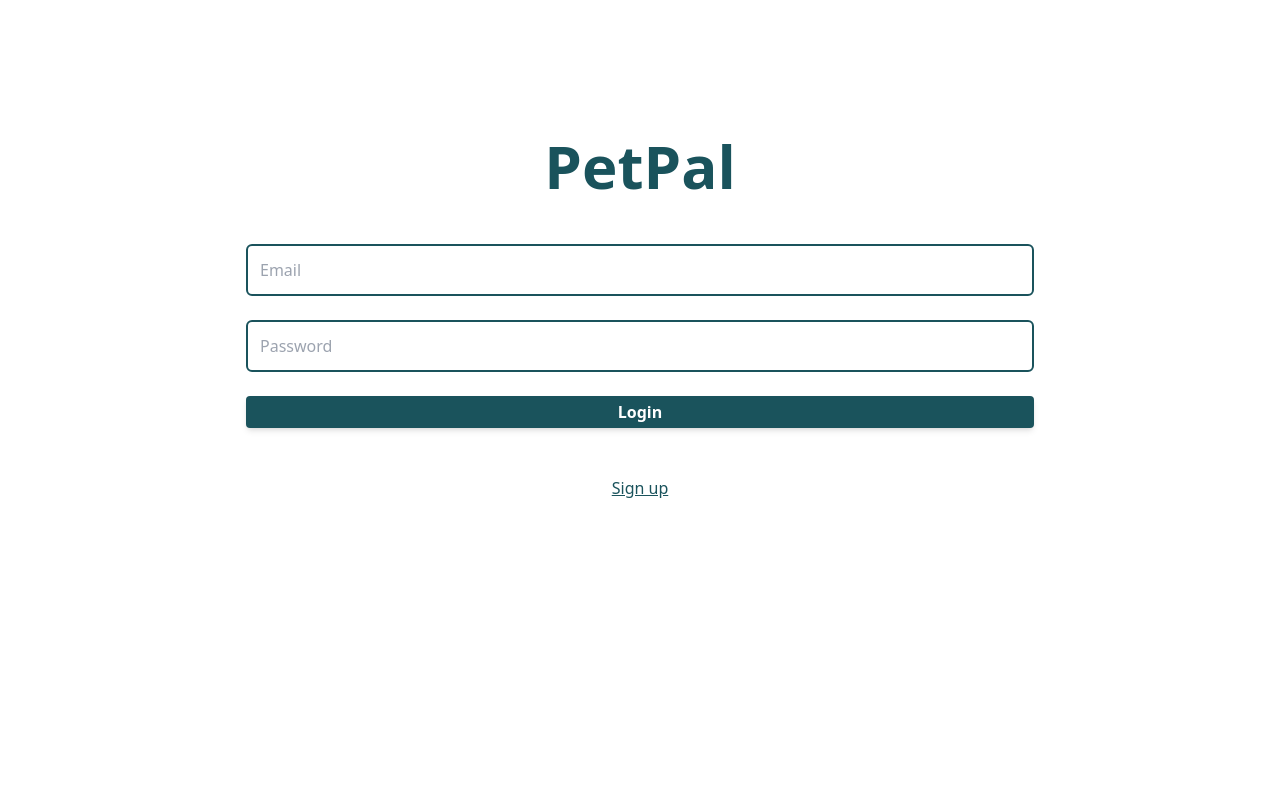
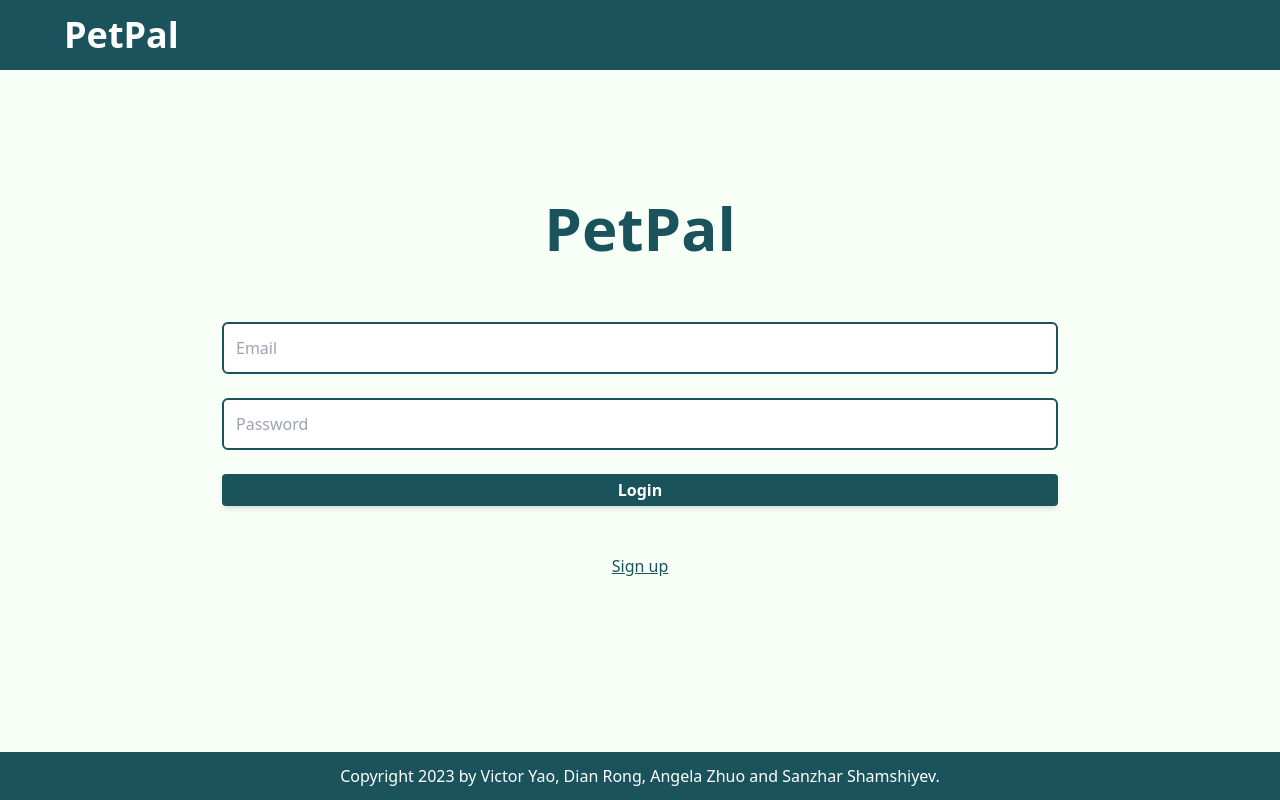
Before and after one commit to SanzSS/PetPal, a React (Create React App) app in the folder frontend/petpal/: page /login in a window 1280 px wide. Built offline with nearby package versions, Linux system fonts and the light colour scheme; sample sign-in values are in the browser's storage.

Commit message:
added header and footer to login and signup pages

```diff
--- a/frontend/petpal/src/components/Layout/index.jsx
+++ b/frontend/petpal/src/components/Layout/index.jsx
@@ -22,10 +22,6 @@ const Layout = () => {
             }
         }
     }, [token]);
-
-    useEffect(() => {
-        console.log(userType); // either 'seeker', 'shelter', or ''
-    }, [userType]);
 
     return <body className="min-h-screen bg-blue1 flex flex-col">
         <div className="flex-1">
--- a/frontend/petpal/src/contexts/TokenContext.jsx
+++ b/frontend/petpal/src/contexts/TokenContext.jsx
@@ -16,7 +16,7 @@ export const TokenProvider = ({ children }) => {
         localStorage.setItem('token',token);
       } else {
         localStorage.removeItem('token');
-        navigate('/');
+        navigate('/login');
       }
     }, [token]);
 
--- a/frontend/petpal/src/index.js
+++ b/frontend/petpal/src/index.js
@@ -6,9 +6,7 @@ import reportWebVitals from './reportWebVitals';
 
 const root = ReactDOM.createRoot(document.getElementById('root'));
 root.render(
-  <React.StrictMode>
-    <App />
-  </React.StrictMode>
+  <App />
 );
 
 // If you want to start measuring performance in your app, pass a function
--- a/frontend/petpal/src/pages/Login/index.jsx
+++ b/frontend/petpal/src/pages/Login/index.jsx
@@ -116,12 +116,17 @@ const Login = () => {
     };
 
     return <>
-        <main className="flex flex-col justify-center items-center mt-8">
-          <div className="grid grid-cols-1 w-10/12 xl:w-3/4 2xl:w-2/4 max-w-[836px] p-6" id="content">
-            <h1 id="website-name" className="text-blue3 font-bold text-6xl pt-20 text-center">PetPal</h1>
-            <br/>
-            <br/>
-            <form onSubmit={login}>
+        <body className="min-h-screen bg-blue1 flex flex-col">
+            <div className="flex-1">
+                <header>
+                    {/* Navigation Bar */}
+                    <nav className="flex bg-blue3 h-[70px] text-white justify-between items-center px-16">
+                        <h1 className="text-4xl text-white font-extrabold">PetPal</h1>
+                    </nav>
+                </header>
+                <main className="flex flex-col justify-center items-center pb-16 mt-12">
+                    <h1 id="website-name" className="text-blue3 font-bold text-6xl pt-20 text-center mb-16">PetPal</h1>
+                    <form onSubmit={login} className="w-10/12 max-w-[836px]">
                         <input type="email" id="form-email" name="email" placeholder="Email" onChange={handleInputChange} className="p-3 border-solid text-blue3 border-blue3 border-2 rounded-md w-full" required/>
                         <p className="error">{formErrors.email}</p>
                         <br/>
@@ -135,8 +140,12 @@ const Login = () => {
                     </form>
                     <br></br>
                     <Link to="/signup" className="text-blue3 text-base underline mb-20 text-center">Sign up</ Link>
+                </main>
             </div>
-      </main>
+            <footer className="flex w-full bg-blue3 text-white h-[3rem] justify-center items-center">
+                <p className="text-center">Copyright 2023 by Victor Yao, Dian Rong, Angela Zhuo and Sanzhar Shamshiyev.</p>
+            </footer>
+        </body>
     </>
 }
 
--- a/frontend/petpal/src/pages/PetDetail/index.jsx
+++ b/frontend/petpal/src/pages/PetDetail/index.jsx
@@ -4,6 +4,7 @@ import { Link } from 'react-router-dom'
 import { fetchWithAuthorization } from '../../fetch';
 import { useAuth } from '../../contexts/TokenContext';
 import { jwtDecode } from "jwt-decode";
+import { useUserType } from '../../contexts/UserTypeContext';
 
 const PetDetail = () => {
     const [ listing, setListing ] = useState({});
@@ -15,6 +16,7 @@ const PetDetail = () => {
     const navigate = useNavigate();
 
     const { token } = useAuth();
+    const { userType } = useUserType();
 
     useEffect(() => {
         if (token) {
@@ -147,9 +149,9 @@ const PetDetail = () => {
                     <h2 className="font-bold">Listing Date</h2>
                     <p>{formattedDate}</p>
                 </div>
-                <div className="flex justify-center">
+                { userType === 'seeker' ? <div className="flex justify-center">
                     <button className="button w-1/2" onClick={handleApply}>Apply</button>
-                </div>
+                </div>: <></>}
             </div>
         </main>
     </>
--- a/frontend/petpal/src/pages/Signup/index.jsx
+++ b/frontend/petpal/src/pages/Signup/index.jsx
@@ -105,7 +105,7 @@ const Signup = () => {
         if (validate_form()) {
             try {
                 await axios.post('http://127.0.0.1:8000/accounts/', toSend);
-                navigate("/");
+                navigate("/login");
             } catch (error) {
                 console.error(error)
                 if (error.response) {
@@ -139,6 +139,14 @@ const Signup = () => {
     };
 
     return <>
+        <body className="min-h-screen bg-blue1 flex flex-col">
+            <div className="flex-1">
+                <header>
+                    {/* Navigation Bar */}
+                    <nav className="flex bg-blue3 h-[70px] text-white justify-between items-center px-16">
+                        <h1 className="text-4xl text-white font-extrabold">PetPal</h1>
+                    </nav>
+                </header>
                 <main className="flex flex-col justify-center items-center mt-8">
                     <div className="grid grid-cols-1 w-10/12 xl:w-3/4 2xl:w-2/4 max-w-[836px] p-6" id="content">
                         <h1 id="website-name" className="text-blue3 font-bold text-6xl pt-10 text-center">PetPal</h1>
@@ -161,8 +169,8 @@ const Signup = () => {
                             <br></br>
                             <p className="error">{formErrors.password2}</p>
                             <br></br>
-                    <label htmlFor="user_type" className="pb-2">User type:   </label>
-                    <select name="user_type" id="type" required onChange={handleInputChange} className="p-3 border-solid border-blue3 border-2 rounded-md w-full">
+                            <label htmlFor="user_type" className="pb-2 mt-[-6px]">User type:</label>
+                            <select name="user_type" id="type" required onChange={handleInputChange} className="p-3 border-solid border-blue3 border-2 rounded-md w-full cursor-pointer">
                                 <option value="" className="placeholder" disabled="" selected="selected">Select</option>
                                 <option value="seeker">Pet Seeker</option>
                                 <option value="shelter">Pet Shelter</option>
@@ -170,7 +178,7 @@ const Signup = () => {
                             <br></br>
                             <p className="error">{formErrors.user_type}</p>
                             <br></br>
-                    <label htmlFor="avatar_field">Avatar:</label>
+                            <label htmlFor="avatar_field" className="mt-[-6px]">Avatar:</label>
                             <br></br>
                             <input
                                 type="file"
@@ -192,6 +200,11 @@ const Signup = () => {
                         <Link to="/login" id="login" className="underline mb-20 text-center">Login</Link>
                     </div>
                 </main>
+            </div>
+            <footer className="flex w-full bg-blue3 text-white h-[3rem] justify-center items-center">
+                <p className="text-center">Copyright 2023 by Victor Yao, Dian Rong, Angela Zhuo and Sanzhar Shamshiyev.</p>
+            </footer>
+        </body>
         </>
 }
 
```
Lines whose indentation alone changed are shown as unchanged.
